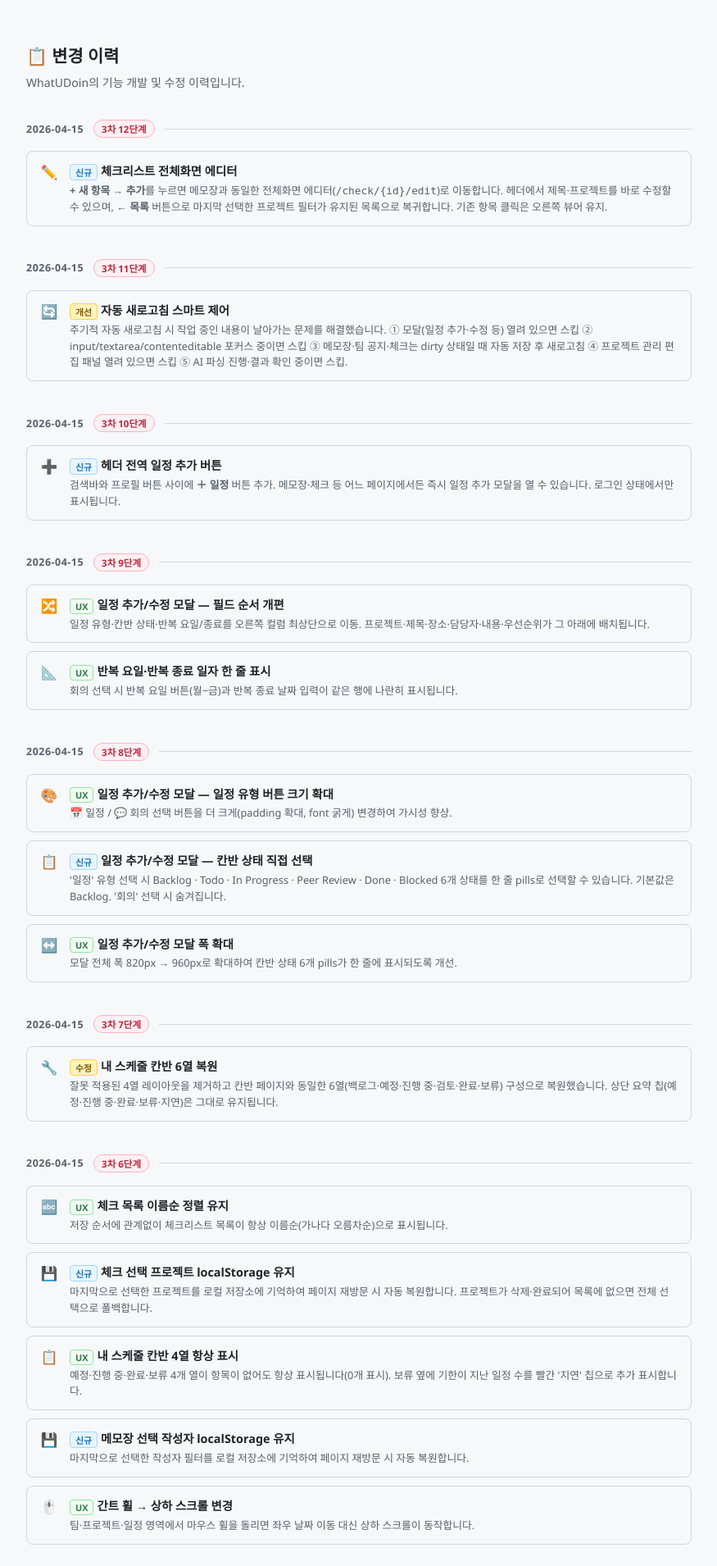
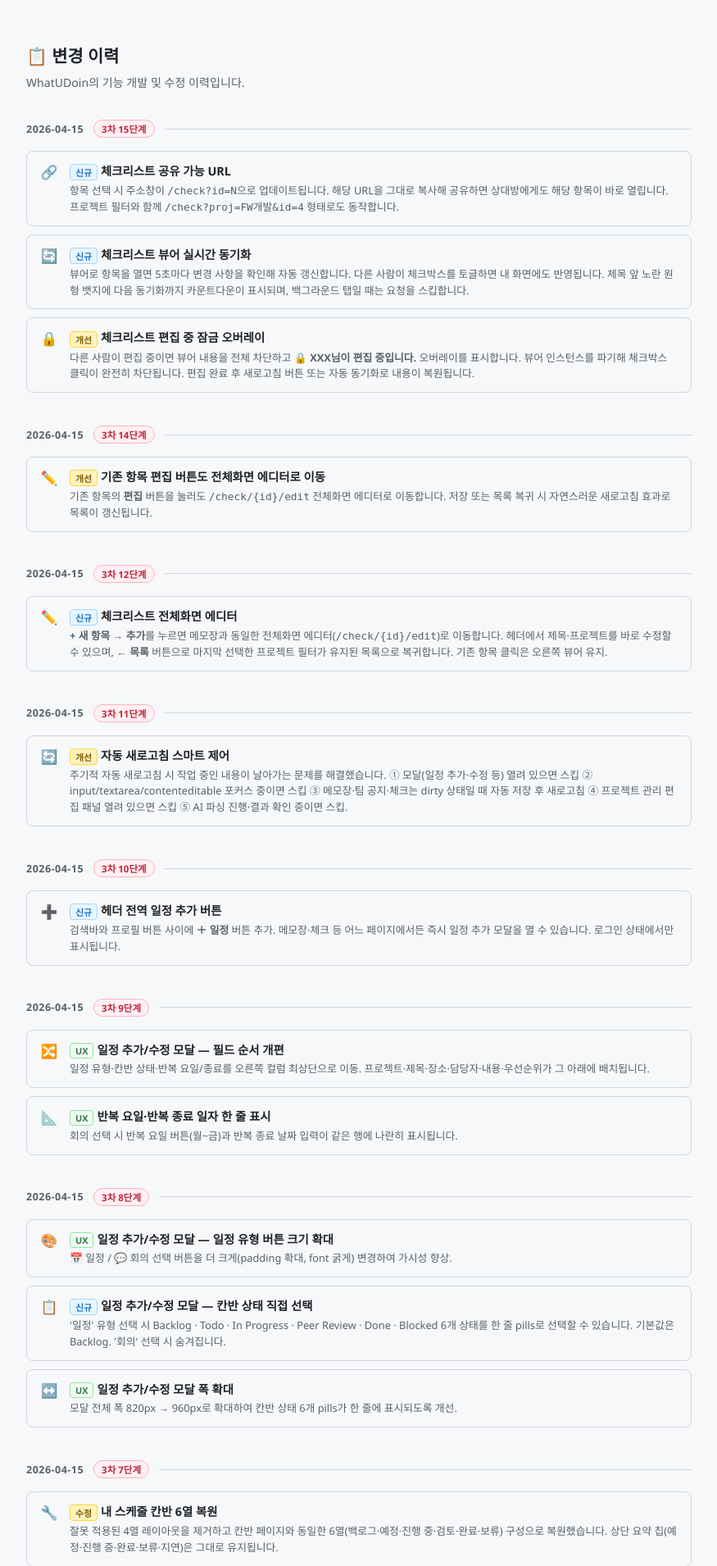
Before and after one commit to syanoehij/WhatUdoin, a FastAPI app: page /changelog in a window 1280 px wide. Shown: the part 52-1962 px from the top of the page at 82% size, without its empty margins (202-1077 px from the left). Run offline with FastAPI, Linux system fonts and the light colour scheme; data comes from the database, SQL or seed files in the repository; some libraries are stand-ins or nearby versions.

Commit message:
docs: changelog 3차 13~15단계 추가
- 3차 13단계: 체크 locked_by 키 오류 수정 (내부 fix)
- 3차 14단계: 기존 항목 편집 버튼도 전체화면 에디터로 이동
- 3차 15단계: 체크 공유 URL·실시간 동기화 폴링·잠금 오버레이

Co-Authored-By: Claude Sonnet 4.6 <noreply@anthropic.com>

```diff
--- a/templates/changelog.html
+++ b/templates/changelog.html
@@ -123,6 +123,56 @@
 <div class="changelog-page">
   <h1>📋 변경 이력</h1>
   <p class="cl-desc">WhatUDoin의 기능 개발 및 수정 이력입니다.</p>
+
+  <!-- ── 2026-04-15 체크 실시간 동기화·URL 공유·잠금 개선 ── -->
+  <div class="cl-group">
+    <div class="cl-group-header">
+      <span class="cl-date">2026-04-15</span>
+      <span class="cl-phase-badge phase-4">3차 15단계</span>
+      <div class="cl-rule"></div>
+    </div>
+    <div class="cl-items">
+      <div class="cl-item">
+        <div class="cl-item-icon">🔗</div>
+        <div class="cl-item-body">
+          <div class="cl-item-title"><span class="cl-tag feat">신규</span>체크리스트 공유 가능 URL</div>
+          <div class="cl-item-detail">항목 선택 시 주소창이 <code>/check?id=N</code>으로 업데이트됩니다. 해당 URL을 그대로 복사해 공유하면 상대방에게도 해당 항목이 바로 열립니다. 프로젝트 필터와 함께 <code>/check?proj=FW개발&amp;id=4</code> 형태로도 동작합니다.</div>
+        </div>
+      </div>
+      <div class="cl-item">
+        <div class="cl-item-icon">🔄</div>
+        <div class="cl-item-body">
+          <div class="cl-item-title"><span class="cl-tag feat">신규</span>체크리스트 뷰어 실시간 동기화</div>
+          <div class="cl-item-detail">뷰어로 항목을 열면 5초마다 변경 사항을 확인해 자동 갱신합니다. 다른 사람이 체크박스를 토글하면 내 화면에도 반영됩니다. 제목 앞 노란 원형 뱃지에 다음 동기화까지 카운트다운이 표시되며, 백그라운드 탭일 때는 요청을 스킵합니다.</div>
+        </div>
+      </div>
+      <div class="cl-item">
+        <div class="cl-item-icon">🔒</div>
+        <div class="cl-item-body">
+          <div class="cl-item-title"><span class="cl-tag fix">개선</span>체크리스트 편집 중 잠금 오버레이</div>
+          <div class="cl-item-detail">다른 사람이 편집 중이면 뷰어 내용을 전체 차단하고 <strong>🔒 XXX님이 편집 중입니다.</strong> 오버레이를 표시합니다. 뷰어 인스턴스를 파기해 체크박스 클릭이 완전히 차단됩니다. 편집 완료 후 새로고침 버튼 또는 자동 동기화로 내용이 복원됩니다.</div>
+        </div>
+      </div>
+    </div>
+  </div>
+
+  <!-- ── 2026-04-15 체크 편집 버튼 전체화면 에디터 ── -->
+  <div class="cl-group">
+    <div class="cl-group-header">
+      <span class="cl-date">2026-04-15</span>
+      <span class="cl-phase-badge phase-4">3차 14단계</span>
+      <div class="cl-rule"></div>
+    </div>
+    <div class="cl-items">
+      <div class="cl-item">
+        <div class="cl-item-icon">✏️</div>
+        <div class="cl-item-body">
+          <div class="cl-item-title"><span class="cl-tag fix">개선</span>기존 항목 편집 버튼도 전체화면 에디터로 이동</div>
+          <div class="cl-item-detail">기존 항목의 <strong>편집</strong> 버튼을 눌러도 <code>/check/{id}/edit</code> 전체화면 에디터로 이동합니다. 저장 또는 목록 복귀 시 자연스러운 새로고침 효과로 목록이 갱신됩니다.</div>
+        </div>
+      </div>
+    </div>
+  </div>
 
   <!-- ── 2026-04-15 체크 전체화면 에디터 ── -->
   <div class="cl-group">
```
